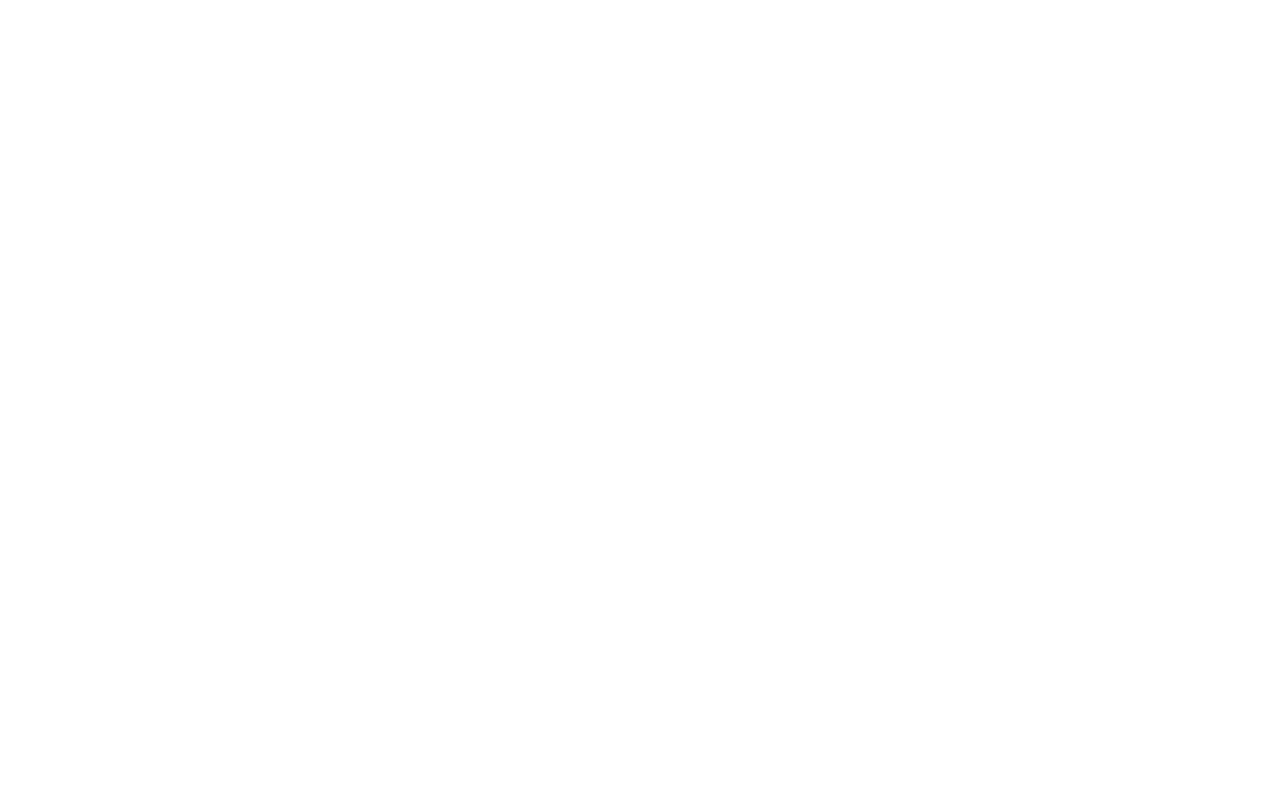
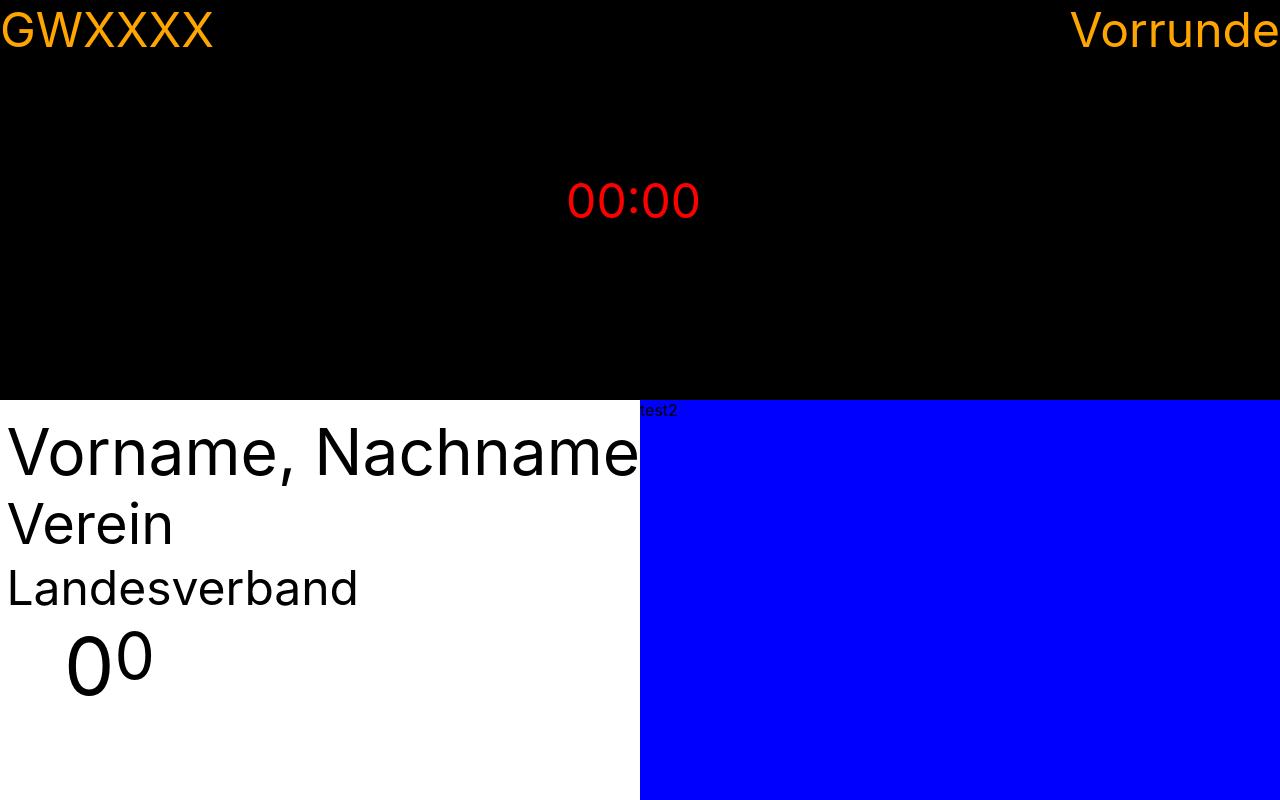
Before and after one commit to Rindersteak/JudoKampfFront, a React (Create React App) app: page /fighter-details in a window 1280 px wide. Before the commit this address had no page. Shown: the top 800 px of the page. Built offline with nearby package versions, Linux system fonts and the light colour scheme.

Commit message:
fighterDetails added

```diff
--- /dev/null
+++ b/src/Pages/FighterDetails/FighterDetails.css
@@ -0,0 +1,91 @@
+.topContainer{
+    display: flex;
+    background-color: black;
+    width: 100%;
+    height: 50%
+}
+
+.weightLabel{
+    color: orange;
+    font-size: 300%;
+    display: flex;
+    width: 33%;
+    height: 400px;
+    left: 0%;
+    justify-content: left;
+}
+
+.topTimer {
+    display: flex;
+    width: 33%;
+    left: 33%;
+    justify-content: center;
+    align-items: center;
+  }
+
+  .timer {
+    color: red;
+    display: flex;
+    justify-content: center;
+    align-items: center;
+    width: 100%;
+    font-size: 300%;
+  }
+
+.preliminaryRound{
+    display: flex;
+    color: orange;
+    width: 34%;
+    font-size: 300%;
+    left: 66%;
+    justify-content: right;
+}
+
+.main {
+    display: flex;
+    height: 100%; /* oder eine feste Höhe */
+}
+
+.mainLeft {
+    flex: 1;
+    background-color: white;
+    padding-bottom: 50%;
+}
+
+.mainRight {
+    flex: 1;
+    background-color: blue;
+    padding-bottom: 50%;
+}
+
+.mainLeftName{
+    margin-left: 1%;
+    margin-top: 2%;
+    font-size: 400%;
+}
+
+.mainLeftClub{
+    margin-left: 1%;
+    font-size: 350%;
+}
+
+.mainLeftLandesverband{
+    margin-left: 1%;
+    font-size: 300%;
+}
+
+.points{
+    display: flex;
+}
+
+.pointLeft{
+    display: 1;
+    margin-left: 10%;
+    font-size: 500%;
+}
+
+.pointRight{
+    flex: 1;
+    width: 50%;
+    font-size: 400%;
+}
--- /dev/null
+++ b/src/Pages/FighterDetails/FighterDetails.tsx
@@ -0,0 +1,65 @@
+
+import './FighterDetails.css';
+import React, { useState } from 'react';
+import { styled } from '@mui/material/styles';
+import Grid from '@mui/material/Grid';
+import Paper from '@mui/material/Paper';
+import Box from '@mui/material/Box';
+import { Link } from 'react-router-dom';
+
+const FighterDetails: React.FC = () => {
+
+    return (
+        <div>
+          <div className='topContainer'>
+            <div className='weightLabel'>
+              GWXXXX
+            </div>
+
+            <div className='topTimer'>
+              <div className='timer'>
+                00:00
+              </div>
+            </div>
+
+            <div className="preliminaryRound">
+            Vorrunde
+            </div>
+          </div>
+
+
+          <div className='main'>
+            <div className='mainLeft'>
+                <div className='mainLeftName'>
+                    Vorname, Nachname
+                </div>
+                <div className='mainLeftClub'>
+                    Verein
+                </div>
+                <div className='mainLeftLandesverband'>
+                    Landesverband
+                </div>
+
+                <div className='points'>
+                <div className='pointLeft'>
+                    0
+                </div>
+
+                <div className='pointRight'>
+                    0
+                </div>
+                </div>
+            </div>
+            <div className='mainRight'>
+                test2
+            </div>
+
+
+        </div>
+
+        </div>
+      );
+};
+
+
+export default FighterDetails;
--- a/src/Routes/Routes.tsx
+++ b/src/Routes/Routes.tsx
@@ -6,6 +6,7 @@
 import FighterManager from '../Pages/FighterManager/FighterManager';
 import TournamentDetails from '../Pages/TournamentDetails/TournamentDetails';
 import TournamentList from '../Pages/TournamentList/TournamentList';
+import FighterDetails from '../Pages/FighterDetails/FighterDetails';
 
 interface AppRoutesProps {
     onOpenTournamentForm: () => void;
@@ -51,6 +52,8 @@
             }
         />
         <Route path="/tournament-list" element={<TournamentList onClose={onOpenTournamentList} />} />
+
+        <Route path="/fighter-details" element={<FighterDetails />} />
     </Routes>
 );
 
```
